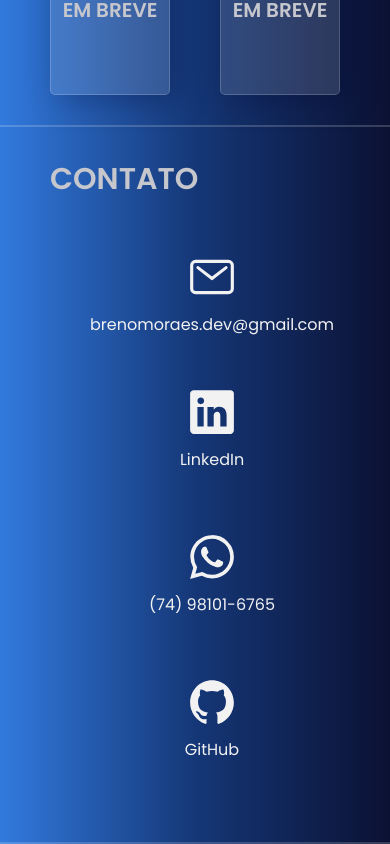
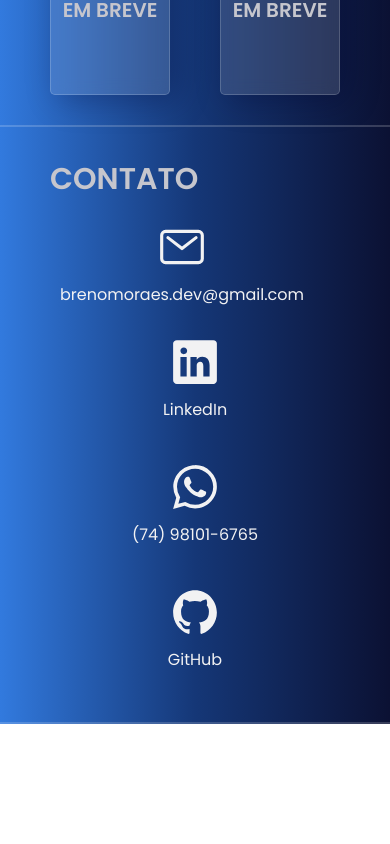
Before and after one commit to tittobreno/portfolio, a React (Vite) app in the folder portfolio/: page / in a window 390 px wide. Shown: the part 1484-2328 px from the top of the page. After the commit the page ends 2208 px from the top, so only its background shows below. Built offline with nearby package versions, Linux system fonts and the light colour scheme; a web font is replaced by a local one.

Commit message:
refactor: remove section contact

```diff
--- a/portfolio/src/pages/Main/styles.css
+++ b/portfolio/src/pages/Main/styles.css
@@ -81,8 +81,7 @@
 }
 
 .section-projects_main,
-.section-skills_main,
-.section-contact_main {
+.section-skills_main {
   display: flex;
   align-items: center;
   gap: 2rem;
@@ -91,32 +90,11 @@
   color: var(--grey-primary);
 }
 
-.section-contact_main {
-  justify-content: space-between;
-  padding: 5rem;
-}
-
 .section-title {
   color: var(--grey-primary);
   font-size: 3rem;
   margin-bottom: 1rem;
 }
-
-/* .arrow-up {
-  color: red;
-  animation: animate-arrow 2s infinite;
-  animation-direction: alternate;
-  position: relative;
-} */
-
-/* @keyframes animate-arrow {
-  from {
-    top: 0px;
-  }
-  to {
-    top: 20px;
-  }
-} */
 
 @media (max-width: 970px) {
   .about-txt {
@@ -145,11 +123,6 @@
 
   .section-profile {
     padding: 18rem 8rem;
-  }
-
-  .section-contact_main {
-    justify-content: center;
-    padding: 5rem;
   }
 }
 
@@ -184,11 +157,6 @@
     padding: 3rem 5rem;
   }
 
-  .section-contact_main {
-    flex-direction: column;
-    padding: 3rem;
-  }
-
   .section-skills_main,
   .section-projects_main {
     justify-content: space-between;
```
